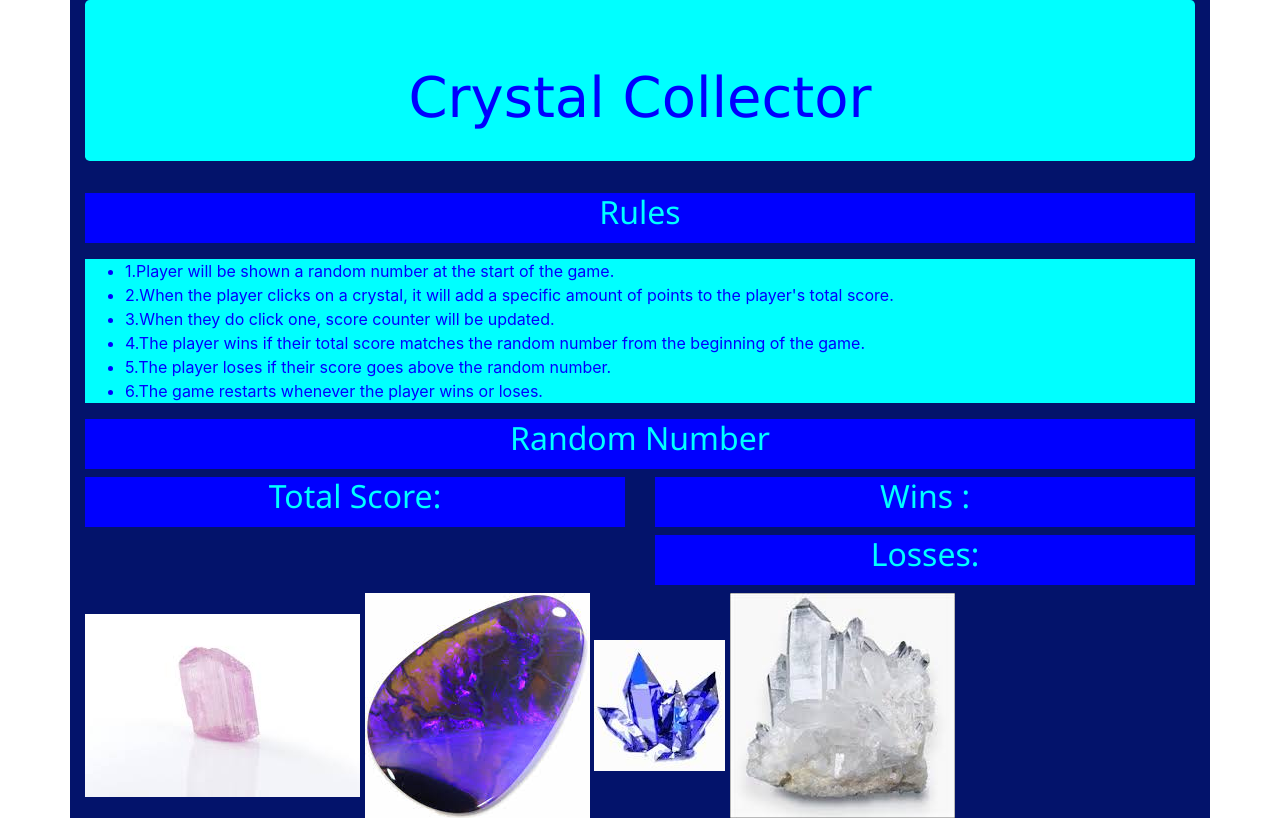
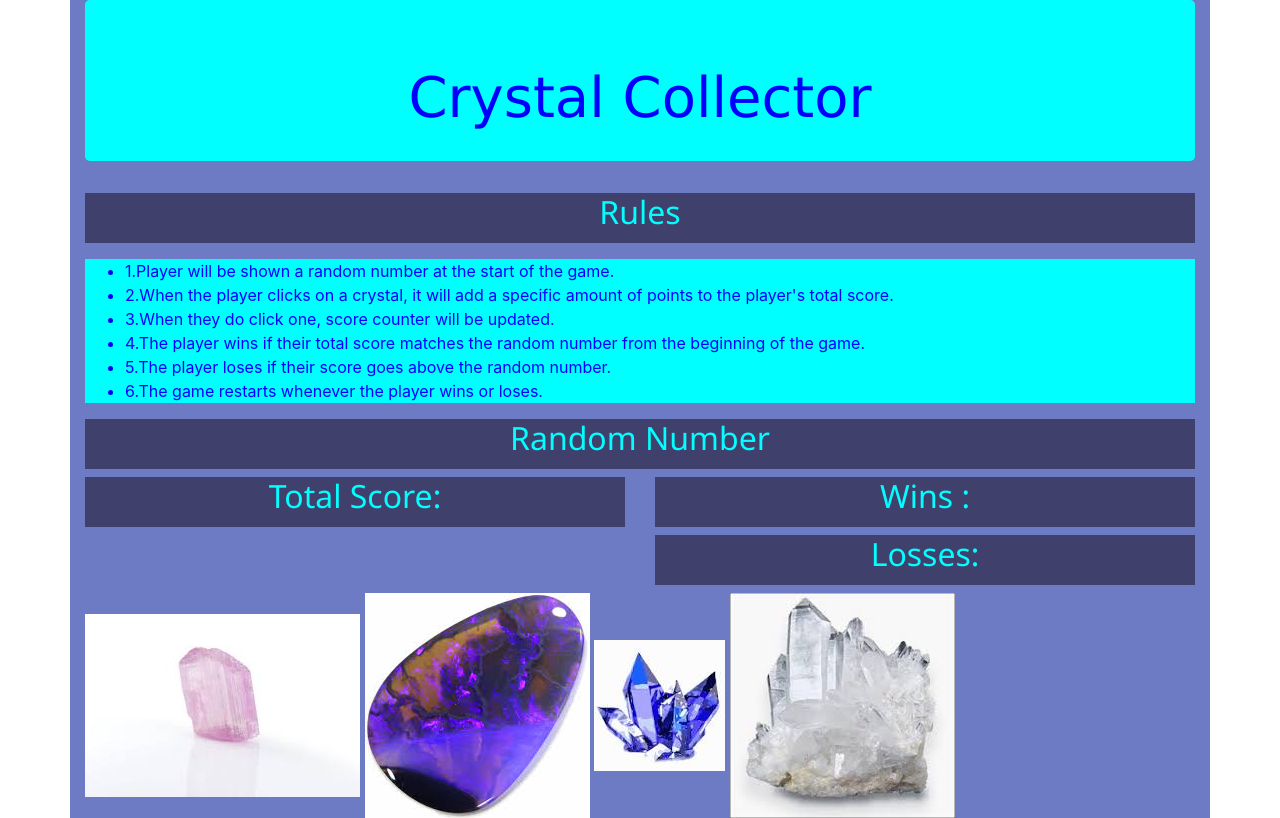
Before and after one commit to kaur1081/unit-4-game, a plain HTML site: page index.html in a window 1280 px wide. Drawn offline with nearby package versions, Linux system fonts and the light colour scheme.

Commit message:
bg color

```diff
--- a/assets/css/style.css
+++ b/assets/css/style.css
@@ -18,11 +18,11 @@ h1{
     padding-top: 0px;
 }
 .container{
-    background-color: rgb(3, 19, 107);
+    background-color: rgb(109, 122, 196);
 }
 .panel-title {
     font-family: 'Segoe UI', Tahoma, Geneva, Verdana, sans-serif;
-    background-color: blue;
+    background-color: rgb(64, 64, 109);
     color: aqua;
     width: 100%;
 }
```
